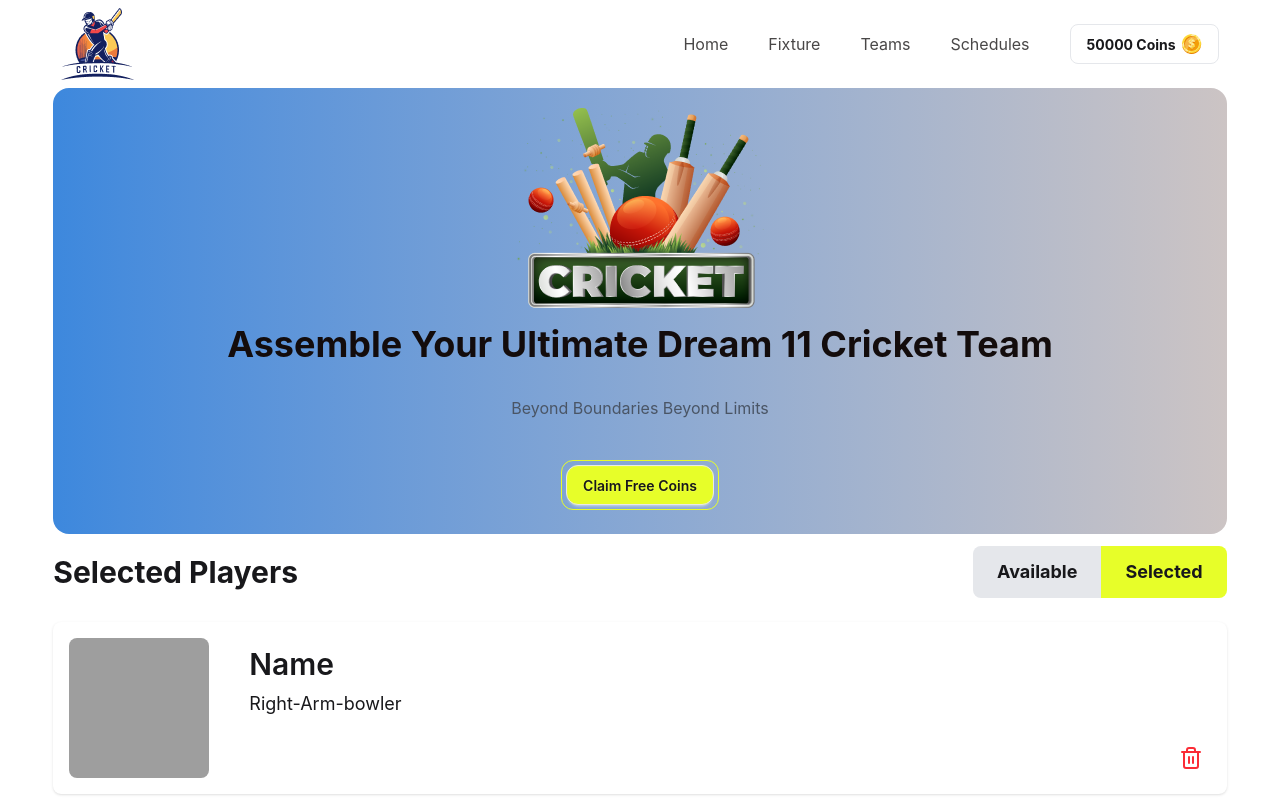
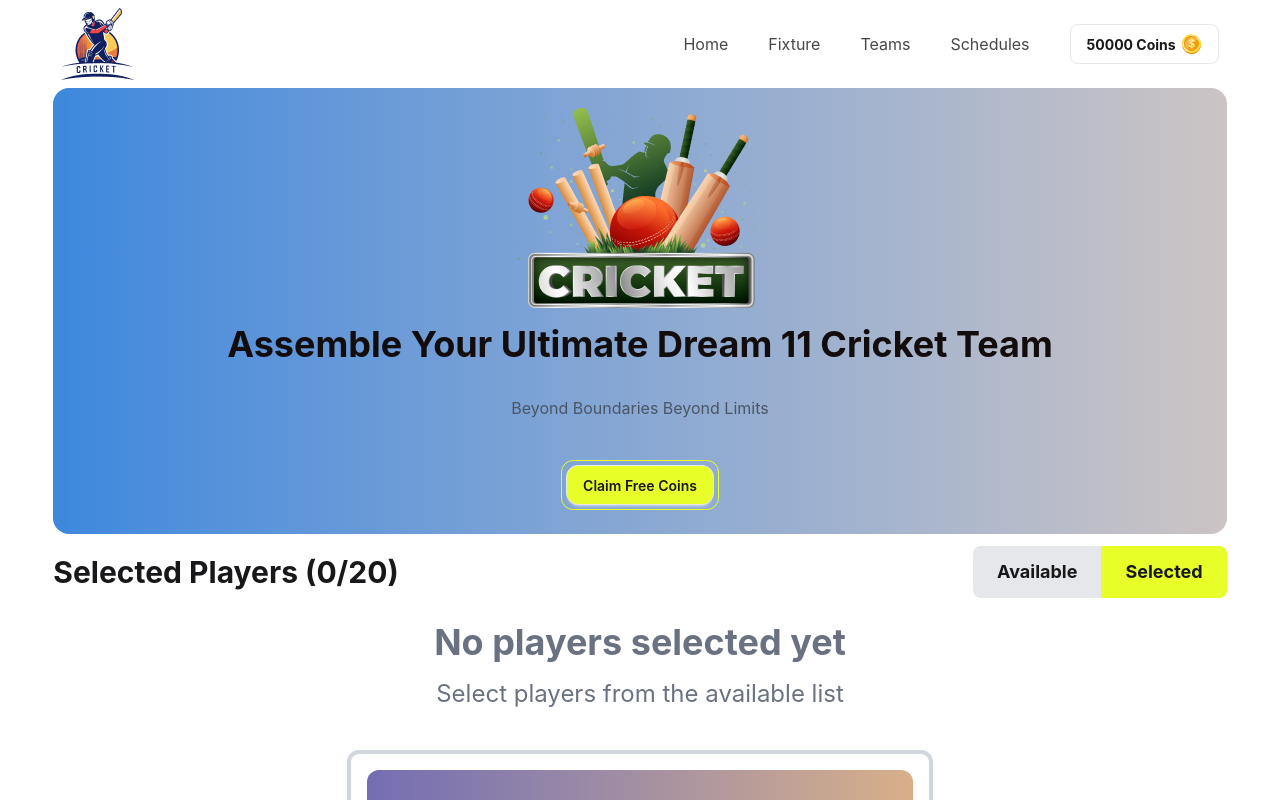
Before and after one commit to SaiedAlMasud/BPL-Dream-11, a React (Vite) app: page / in a window 1280 px wide. Both pictures are taken after a click on the button "Selected". Shown: the top 800 px of the page. Built offline with nearby package versions, Linux system fonts and the light colour scheme; grey boxes are pictures that could not be loaded.

Commit message:
All the reuired functionalities added without footer

```diff
--- a/package.json
+++ b/package.json
@@ -14,6 +14,8 @@
     "lucide-react": "^1.3.0",
     "react": "^19.2.4",
     "react-dom": "^19.2.4",
+    "react-icons": "^5.6.0",
+    "react-toastify": "^11.0.5",
     "tailwindcss": "^4.2.2"
   },
   "devDependencies": {
--- a/src/App.jsx
+++ b/src/App.jsx
@@ -3,6 +3,7 @@ import './App.css'
 import Banner from './components/Homepage/Banner/Banner'
 import Navbar from './components/Navbar/Navbar'
 import Player from './components/players/Player'
+import { ToastContainer } from 'react-toastify'
 
 const fetchPlayers = async () => {
   const res = await fetch("/data.json");
@@ -21,6 +22,7 @@ function App() {
       <Suspense fallback={<div>Loading...</div>}>
         <Player playerPromise={playerPromise} setCoin={setCoin} coin={coin} />
       </Suspense>
+      <ToastContainer/>
     </div>
   )
 
--- a/src/components/availablePlayers/AvailablePlayers.jsx
+++ b/src/components/availablePlayers/AvailablePlayers.jsx
@@ -1,11 +1,11 @@
 import React from "react";
 import PlayerCard from "../players/PlayerCard";
-const AvailablePlayers = ({ playerData, setCoin, coin }) => {
+const AvailablePlayers = ({ playerData, setCoin, coin,selectedPlayers,setSelectedPlayers }) => {
 
     return (
         <div className="grid grid-cols-1 md:grid-cols-2 lg:grid-cols-4 gap-10">
             {playerData.map((player, index) => (
-                <PlayerCard key={index} player={player} setCoin={setCoin} coin={coin} />
+                <PlayerCard key={index} player={player} setCoin={setCoin} coin={coin} selectedPlayers={selectedPlayers} setSelectedPlayers={setSelectedPlayers} />
             ))
             }
         </div>
--- a/src/components/players/Player.jsx
+++ b/src/components/players/Player.jsx
@@ -4,11 +4,12 @@ import SelectedPlayers from "../selectedPlayers/SelectedPlayers";
 const Player = ({ playerPromise , setCoin, coin }) => {
     const playerData = use(playerPromise);
     const [selectedType, setSelectedType] = useState("available");
+    const [selectedPlayers, setSelectedPlayers] = useState([]);
     return (
         <>
             <div className="flex justify-between mt-3 mb-6 items-center">
                 {selectedType === "available" ? <h1 className="text-3xl font-bold">Available Players</h1> :
-                <h1 className="text-3xl font-bold">Selected Players</h1>}
+                <h1 className="text-3xl font-bold">Selected Players ({selectedPlayers.length}/{playerData.length})</h1>}
                 <div>
                     <button
                     onClick={()=>setSelectedType("available")}
@@ -22,7 +23,8 @@ const Player = ({ playerPromise , setCoin, coin }) => {
                         Selected</button>
                 </div>
             </div>
-            {selectedType === "available" ? <AvailablePlayers playerData={playerData} setCoin={setCoin} coin={coin}/> : <SelectedPlayers playerData={playerData} setCoin={setCoin} coin={coin} />}
+            {selectedType === "available" ? <AvailablePlayers playerData={playerData} setCoin={setCoin} coin={coin} selectedPlayers={selectedPlayers} setSelectedPlayers={setSelectedPlayers} /> :
+             <SelectedPlayers playerData={playerData} setCoin={setCoin} coin={coin} selectedPlayers={selectedPlayers} setSelectedPlayers={setSelectedPlayers} />}
         </>
     );
 }
--- a/src/components/players/PlayerCard.jsx
+++ b/src/components/players/PlayerCard.jsx
@@ -1,15 +1,24 @@
 import React from "react";
 import { Flag } from "lucide-react";
 import { useState } from "react";
-const PlayerCard = ({ player, index, setCoin, coin }) => {
+import { toast } from "react-toastify";
+const PlayerCard = ({ player, index, setCoin, coin, selectedPlayers, setSelectedPlayers }) => {
     const [isSelected, setIsSelected] = useState(false);
     const handleSelected = () => {
         if (coin >= player.playerPrice && !isSelected) {
             setIsSelected(true);
             setCoin(coin - player.playerPrice);
+            setSelectedPlayers([...selectedPlayers, player]);
+            toast.success(`${player.playername} has been selected!`, {
+                position: "top-right",
+                autoClose: 3000,
+            });
         }
         else{
-            alert("Not enough coins to select this player");
+            toast.error("Not enough coins to select this player", {
+                position: "top-right",
+                autoClose: 3000,
+            });
         }
     };
     return (
--- a/src/components/selectedPlayers/SelectedPlayers.jsx
+++ b/src/components/selectedPlayers/SelectedPlayers.jsx
@@ -1,23 +1,47 @@
 import { Trash2 } from "lucide-react";
-import React from "react";
-const SelectedPlayers = () => {
+import React, { useState } from "react";
+import { FaUser } from "react-icons/fa";
+import { RiDeleteBin6Line } from "react-icons/ri";
+import SubscribeEmail from "../subscribeEmail/SubscribeEmail";
+const SelectedPlayers = ({ selectedPlayers, setSelectedPlayers, coin, setCoin }) => {
+    const handleDeletePlayer = (player) => {
+        const updatedPlayers = selectedPlayers.filter((p) => p.playername !== player.playername);
+        setSelectedPlayers(updatedPlayers);
+        setCoin(coin + player.playerPrice);
+    }
     return (
         <div>
-            <div className="card card-side bg-base-100 shadow-sm mb-5">
-                <figure className="p-4 ">
-                    <img
-                        className="w-35 h-35 rounded-lg"
-                        src="https://img.daisyui.com/images/stock/photo-1635805737707-575885ab0820.webp"
-                        alt="Movie" />
-                </figure>
-                <div className="card-body">
-                    <h2 className="card-title text-3xl">Name</h2>
-                    <p className="text-lg">Right-Arm-bowler</p>
-                    <div className="flex text-red-500 justify-end align-center my-auto">
-                        <Trash2/>
+            {selectedPlayers.length === 0 ?
+                <div className="`h-[400px]` flex flex-col justify-center items-center gap-4">
+                    <h1 className="text-4xl font-bold text-gray-500 text-center my-auto">No players selected yet</h1>
+                    <p className="text-2xl text-gray-500 text-center my-auto">Select players from the available list</p>
+                </div> :
+                selectedPlayers.map((player, index) => (
+                    <div>
+                        <div className="card card-side bg-base-100 shadow-sm mb-5">
+                            <div className="p-3">
+                                <img
+                                    className="w-35 rounded-lg"
+                                    src="/src/assets/virat-koholi.jpg"
+                                    alt="{player.playername}" />
+                            </div>
+                            <div className="p-6 w-full flex justify-between items-center">
+                                <div className="p-3">
+                                    <div className="flex gap-4">
+                                        <FaUser className="text-2xl my-auto" />
+                                        <h2 className="card-title text-3xl font-bold text-[#131313]">{player.playername}</h2>
+                                    </div>
+                                    <p className="text-xl mt-3 ml-10 text-[#535252]">{player.playerType}</p>
+                                </div>
+                                <button className="btn" onClick={() => handleDeletePlayer(player)}>
+                                    <RiDeleteBin6Line className="text-3xl text-red-500" />
+                                </button>
+                            </div>
+
+                        </div>
                     </div>
-                </div>
-            </div>
+                ))}
+                <SubscribeEmail/>
         </div>
     );
 }
--- /dev/null
+++ b/src/components/subscribeEmail/SubscribeEmail.jsx
@@ -0,0 +1,16 @@
+import React from "react";
+const SubscribeEmail = () => {
+    return (
+        <div className="p-4 border-4 border-gray-300 rounded-xl mt-10 mb-10 w-6/12  mx-auto">
+            <div className="bg-linear-to-r from-[#746db3] to-[#d8af88] p-6 flex flex-col items-center text-center rounded-xl">
+                <h1 className="text-3xl font-bold text-[#131313] mt-10">Subscribe to our Newsletter</h1>
+                <p className="text-xl text-[#000000]">Enter your email address to subscribe to our newsletter.</p>
+                <div className="mt-4 flex mb-10">
+                    <input type="email" placeholder="Enter your email" className="text-black p-2 rounded-lg w-90 border border-gray-500" />
+                    <button className="bg-linear-to-r from-[#a56db3] to-[#e7ca25] text-white ml-4 p-3 rounded-lg">Subscribe</button>
+                </div>
+            </div>
+        </div>
+    );
+}
+export default SubscribeEmail;
```
Also changed, not shown: 1 other file (tests, documents, lock files or other folders).
